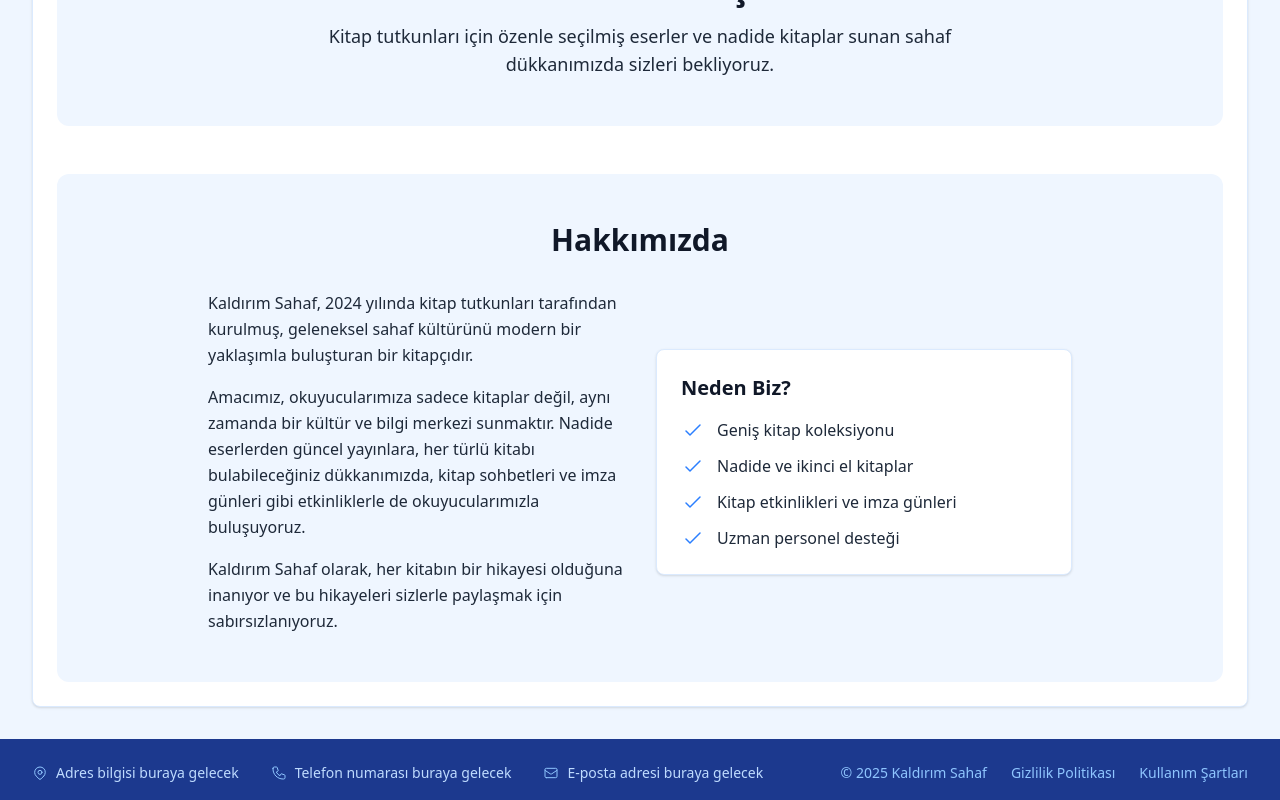
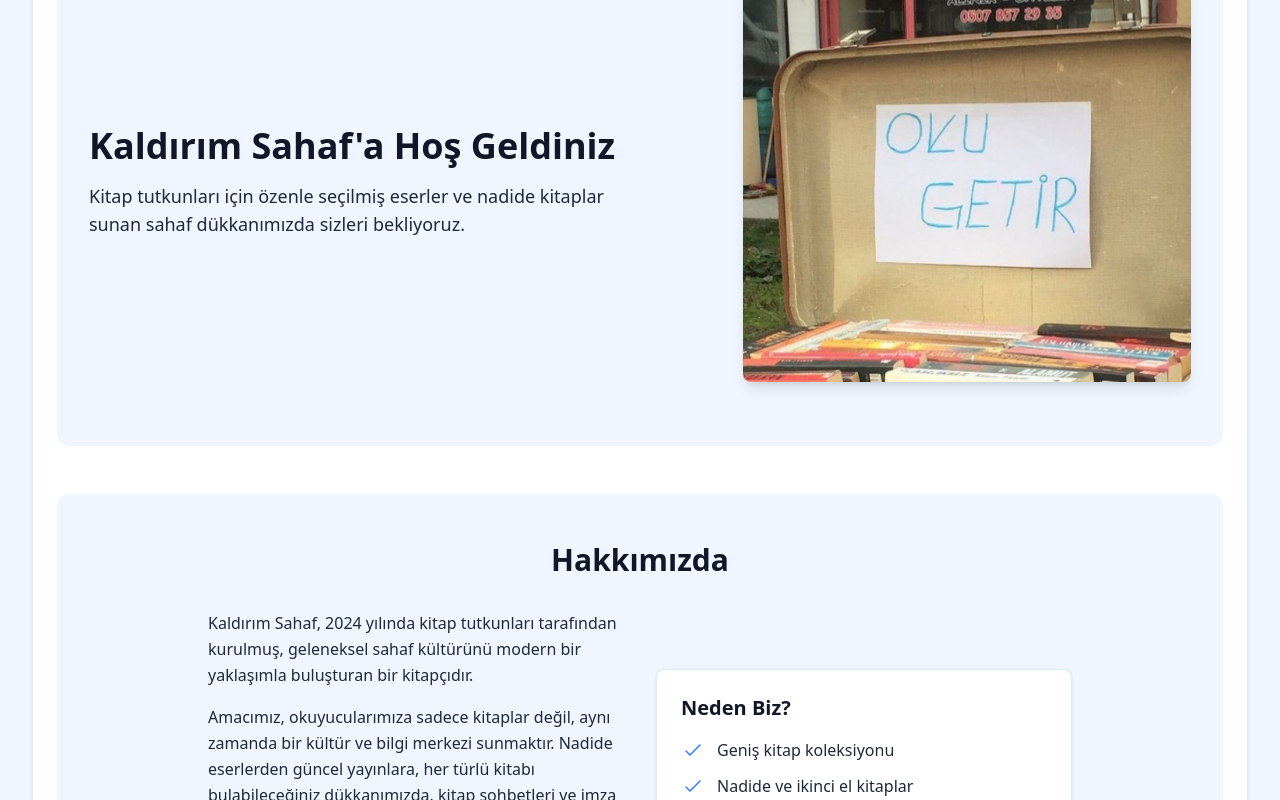
Before and after one commit to zelisy/kald-r-m-web-sitesi, a React (Vite) app in the folder sahaf/: page / in a window 1280 px wide. Shown: the part 220-1020 px from the top of the page. Built offline with nearby package versions, Linux system fonts and the light colour scheme.

Commit message:
Update routing in App component and enhance Categories component: Replace CategoryDetail route with Categories, improve category selection UI, and implement real-time loading of books from Firebase. Add modal for category details and refine state management for selected categories.

```diff
--- a/sahaf/src/App.jsx
+++ b/sahaf/src/App.jsx
@@ -16,11 +16,25 @@
   return (
     <div className="space-y-12">
       {/* Hero Section */}
-      <section className="text-center py-12 bg-blue-50 rounded-xl">
-        <h1 className="text-4xl font-bold text-gray-900 mb-4">Kaldırım Sahaf'a Hoş Geldiniz</h1>
-        <p className="text-lg text-gray-800 max-w-2xl mx-auto">
-          Kitap tutkunları için özenle seçilmiş eserler ve nadide kitaplar sunan sahaf dükkanımızda sizleri bekliyoruz.
-        </p>
+      <section className="relative py-16 bg-blue-50 rounded-xl overflow-hidden">
+        <div className="max-w-7xl mx-auto px-4 sm:px-6 lg:px-8">
+          <div className="grid md:grid-cols-2 gap-8 items-center">
+            <div className="text-center md:text-left">
+              <h1 className="text-4xl font-bold text-gray-900 mb-4">Kaldırım Sahaf'a Hoş Geldiniz</h1>
+              <p className="text-lg text-gray-800">
+                Kitap tutkunları için özenle seçilmiş eserler ve nadide kitaplar sunan sahaf dükkanımızda sizleri bekliyoruz.
+              </p>
+            </div>
+            <div className="flex justify-center md:justify-end">
+              <img
+                src="/oku-getir.jpg"
+                alt="Oku Getir"
+                className="w-full max-w-md h-auto rounded-lg shadow-lg object-cover"
+                style={{ maxHeight: '400px' }}
+              />
+            </div>
+          </div>
+        </div>
       </section>
 
       {/* Hakkımızda Section */}
--- a/sahaf/src/components/Footer.jsx
+++ b/sahaf/src/components/Footer.jsx
@@ -12,19 +12,19 @@
                 <path strokeLinecap="round" strokeLinejoin="round" strokeWidth={1.5} d="M17.657 16.657L13.414 20.9a1.998 1.998 0 01-2.827 0l-4.244-4.243a8 8 0 1111.314 0z" />
                 <path strokeLinecap="round" strokeLinejoin="round" strokeWidth={1.5} d="M15 11a3 3 0 11-6 0 3 3 0 016 0z" />
               </svg>
-              <span className="text-blue-200 text-sm">Adres bilgisi buraya gelecek</span>
+              <span className="text-blue-200 text-sm">Adilhan Kitapçılar Çarşısı No:6/45 Kızılay/Ankara</span>
             </div>
             <div className="flex items-center space-x-2">
               <svg className="h-4 w-4 text-blue-300 flex-shrink-0" fill="none" stroke="currentColor" viewBox="0 0 24 24">
                 <path strokeLinecap="round" strokeLinejoin="round" strokeWidth={1.5} d="M3 5a2 2 0 012-2h3.28a1 1 0 01.948.684l1.498 4.493a1 1 0 01-.502 1.21l-2.257 1.13a11.042 11.042 0 005.516 5.516l1.13-2.257a1 1 0 011.21-.502l4.493 1.498a1 1 0 01.684.949V19a2 2 0 01-2 2h-1C9.716 21 3 14.284 3 6V5z" />
               </svg>
-              <span className="text-blue-200 text-sm">Telefon numarası buraya gelecek</span>
+              <span className="text-blue-200 text-sm">0507 857 2935</span>
             </div>
             <div className="flex items-center space-x-2">
               <svg className="h-4 w-4 text-blue-300 flex-shrink-0" fill="none" stroke="currentColor" viewBox="0 0 24 24">
                 <path strokeLinecap="round" strokeLinejoin="round" strokeWidth={1.5} d="M3 8l7.89 5.26a2 2 0 002.22 0L21 8M5 19h14a2 2 0 002-2V7a2 2 0 00-2-2H5a2 2 0 00-2 2v10a2 2 0 002 2z" />
               </svg>
-              <span className="text-blue-200 text-sm">E-posta adresi buraya gelecek</span>
+              <span className="text-blue-200 text-sm">aussymann06@gmail.com</span>
             </div>
           </div>
 
```
Also changed, not shown: sahaf/public/oku-getir.jpg (added).
